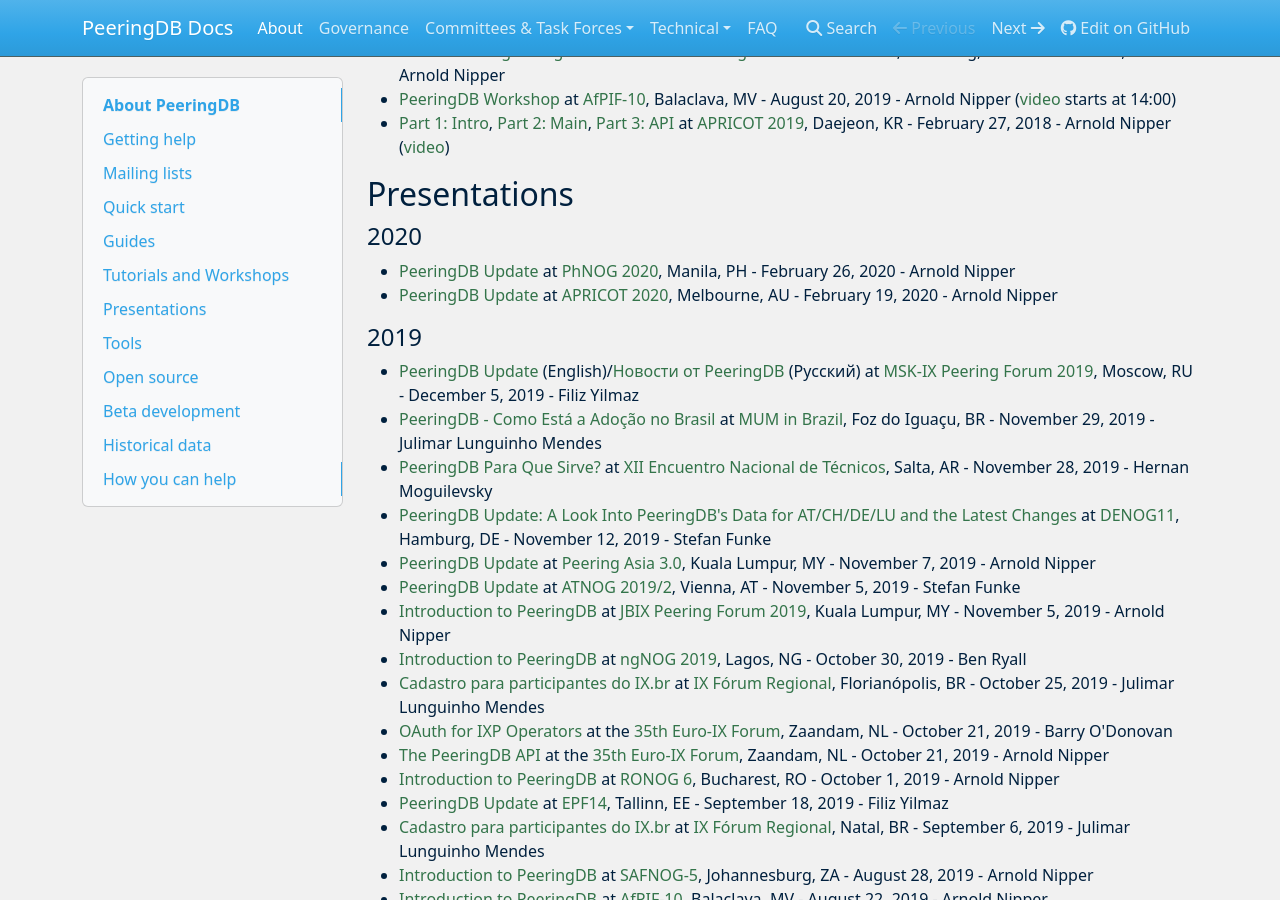
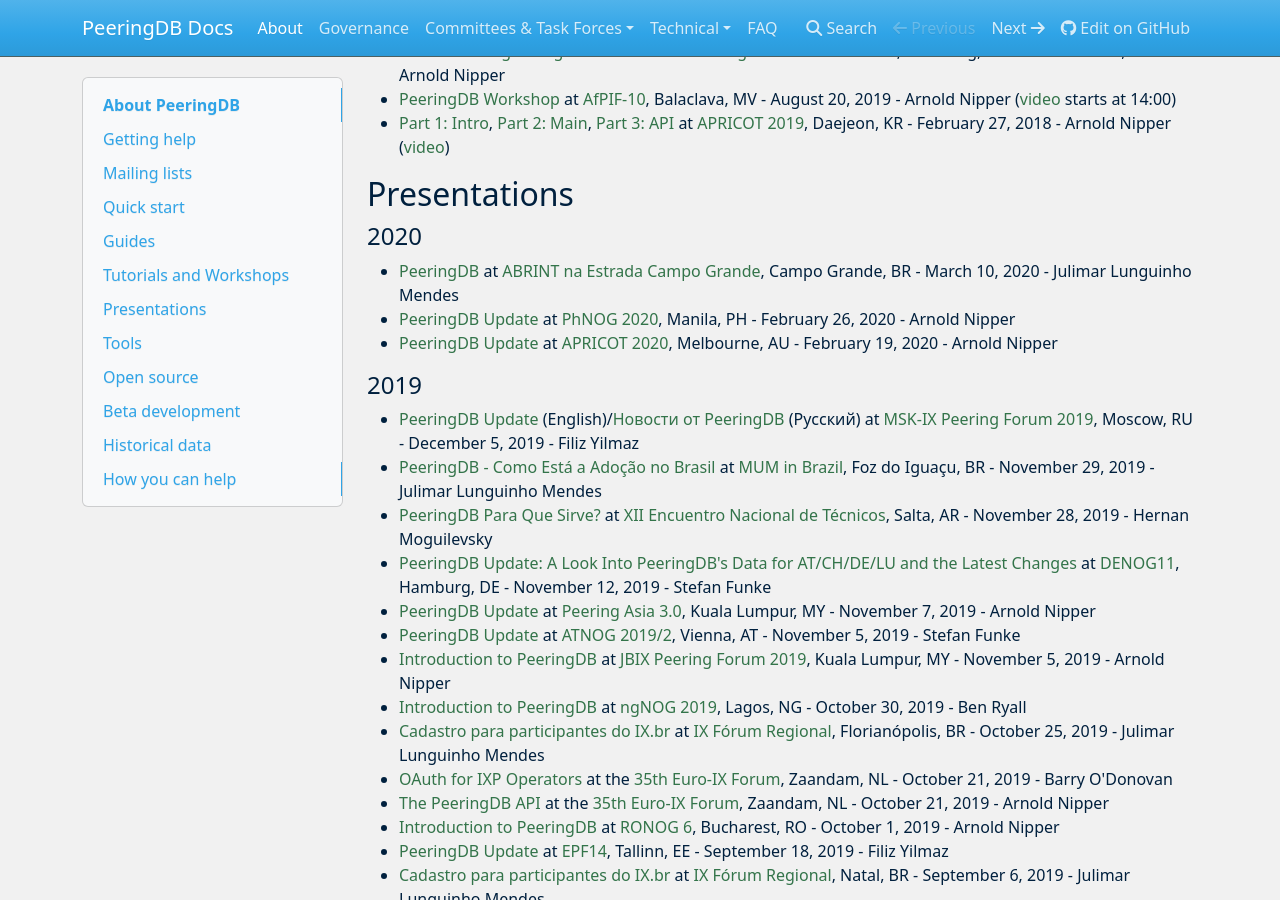
Before and after one commit to peeringdb/docs, an MkDocs documentation site: the page built from docs/index.md, in a window 1280 px wide and 900 px high, scrolled down 1480 px. Built offline with MkDocs 1.6.1, drawn with Linux system fonts in a browser that asks for light colours; nearby versions of some CDN libraries.

Commit message:
Added Julimar's ABRINT presentation.

```diff
--- a/docs/index.md
+++ b/docs/index.md
@@ -60,6 +60,7 @@
 
 #### 2020
 
+- [PeeringDB](presentation/ABRINT_na_Estrada_Campo_Grande-peeringdb-20200310.pdf) at [ABRINT na Estrada Campo Grande](https://www.sympla.com.br/abrint-na-estrada-campo-grande---ms__769250), Campo Grande, BR - March 10, 2020 - Julimar Lunguinho Mendes
 - [PeeringDB Update](presentation/20200226-PhNOG-Arnold-Nipper.pdf) at [PhNOG 2020](http://phnog.com/phnog-2020-manila/), Manila, PH - February 26, 2020 - Arnold Nipper
 - [PeeringDB Update](presentation/20200219-Apricot-Arnold-Nipper.pdf) at [APRICOT 2020](https://2020.apricot.net/program/schedule/#/day/8), Melbourne, AU - February 19, 2020 - Arnold Nipper
 
```
Also changed, not shown: 1 other file.
